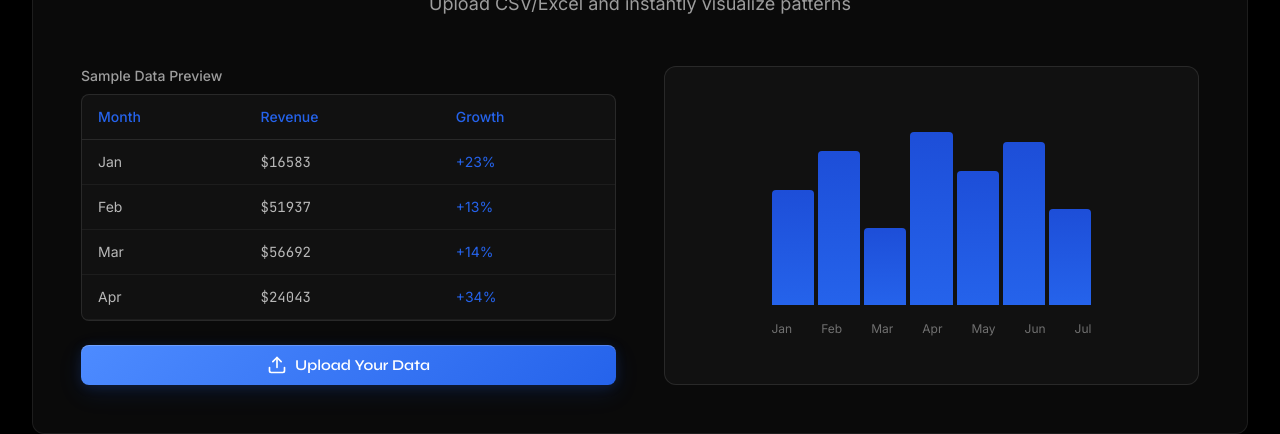
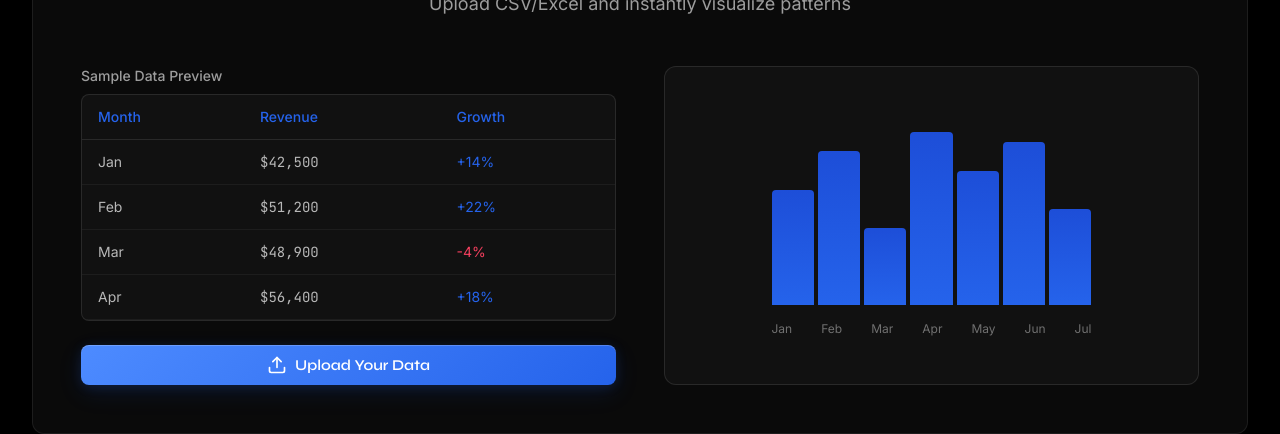
Before and after one commit to kingtenison/Prophet, a Next.js app: page / in a window 1280 px wide. Shown: the part 2380-2814 px from the top of the page. Built offline with nearby package versions, Linux system fonts and the light colour scheme.

Commit message:
fix: resolve SSR hydration mismatch errors caused by random numbers and dates in render

```diff
--- a/app/(protected)/dashboards/[id]/view/page.tsx
+++ b/app/(protected)/dashboards/[id]/view/page.tsx
@@ -155,7 +155,7 @@ export default function DashboardViewPage() {
           </div>
           <div className="text-right">
              <p className="text-[10px] text-white/20 uppercase tracking-widest">Confidential</p>
-             <p className="text-xs text-white/40">{new Date().toLocaleDateString()}</p>
+             <p className="text-xs text-white/40">Dashboard Snapshot</p>
           </div>
         </div>
 
--- a/app/page.tsx
+++ b/app/page.tsx
@@ -121,11 +121,16 @@ export default function LandingPage() {
                         </tr>
                       </thead>
                       <tbody>
-                        {['Jan','Feb','Mar','Apr'].map((m,i)=>(
+                        {[
+                          { m: 'Jan', rev: '42,500', g: '+14' },
+                          { m: 'Feb', rev: '51,200', g: '+22' },
+                          { m: 'Mar', rev: '48,900', g: '-4' },
+                          { m: 'Apr', rev: '56,400', g: '+18' }
+                        ].map((row, i) => (
                           <tr key={i} className="border-b border-white/5">
-                            <td className="px-4 py-3 text-white/70">{m}</td>
-                            <td className="px-4 py-3 font-mono text-white/70">${(Math.random()*50000+10000).toFixed(0)}</td>
-                            <td className="px-4 py-3 text-[#2563EB]">+{Math.floor(Math.random()*30+10)}%</td>
+                            <td className="px-4 py-3 text-white/70">{row.m}</td>
+                            <td className="px-4 py-3 font-mono text-white/70">${row.rev}</td>
+                            <td className={`px-4 py-3 ${row.g.startsWith('-') ? 'text-rose-500' : 'text-[#2563EB]'}`}>{row.g}%</td>
                           </tr>
                         ))}
                       </tbody>
```
